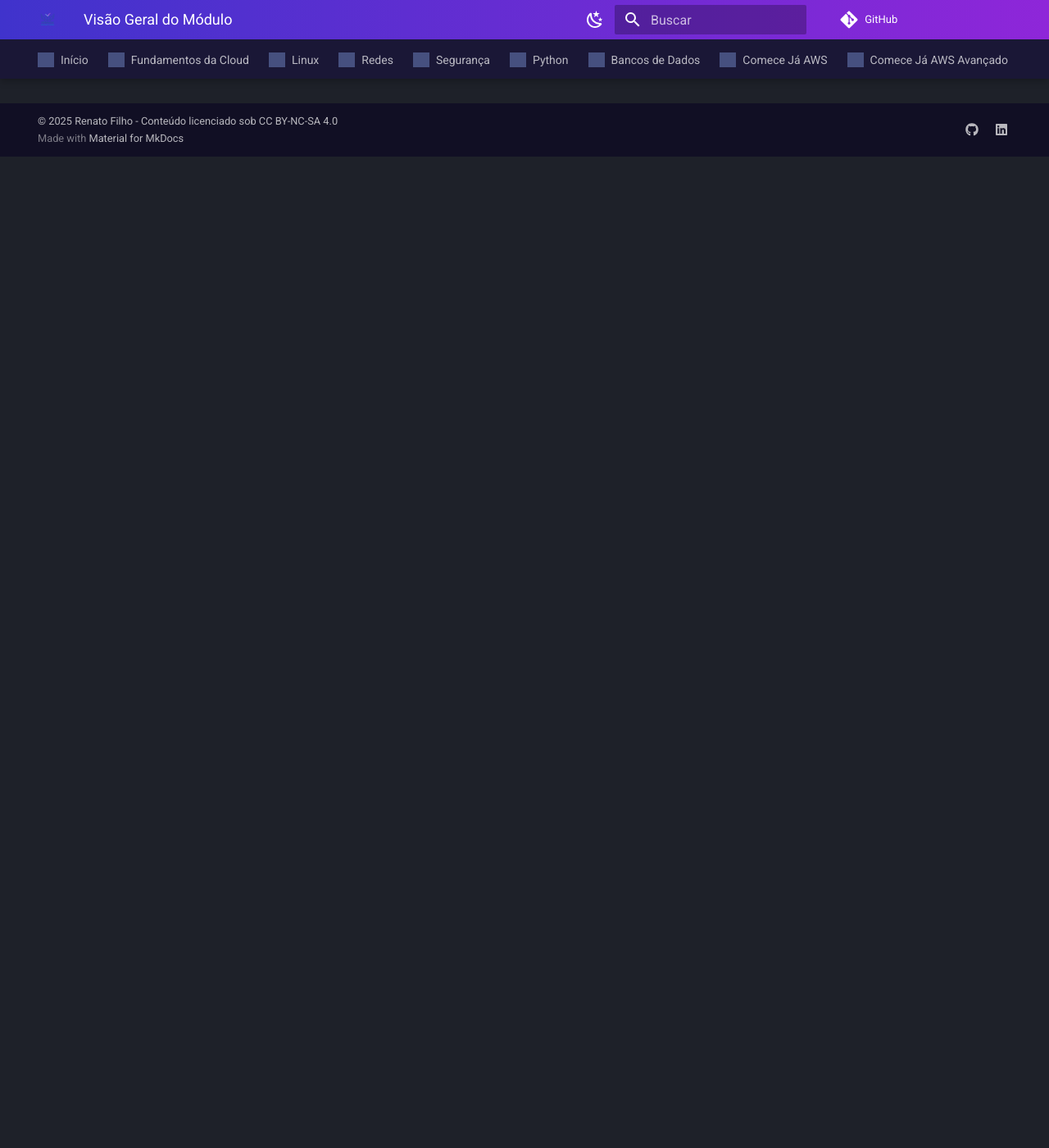
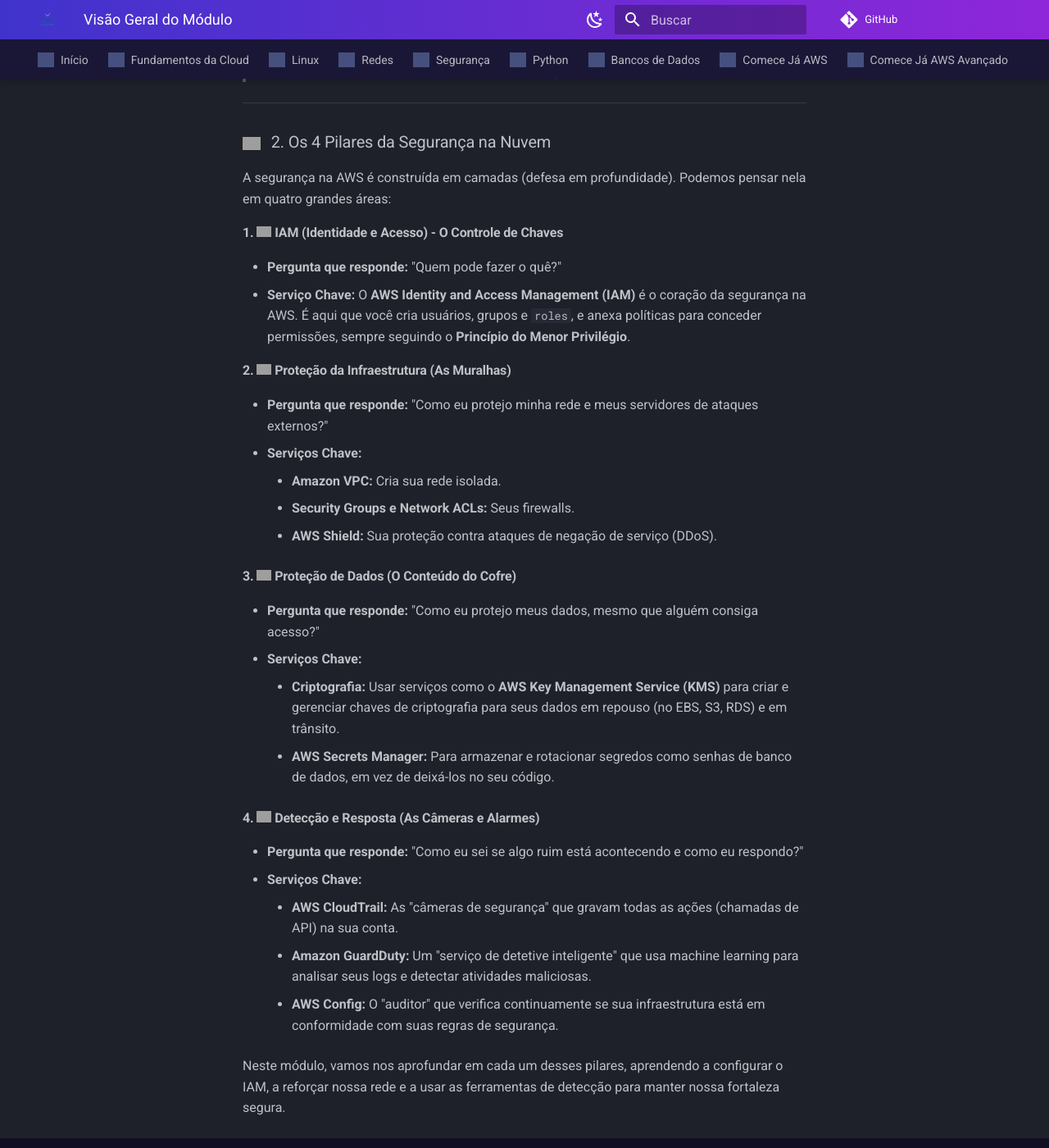
Before and after one commit to RenatofilhoDevandtech/jornada-aws-practitioner, an MkDocs documentation site: the page built from docs/04_Seguranca/index.md, in a window 1280 px wide and 1400 px high, scrolled down 1209 px. Shown: the whole window at 82% size. Built offline with MkDocs 1.6.1 and Material for MkDocs 9.7.7, drawn with Linux system fonts in a browser that asks for light colours; comment, search, counter and statistics services are not loaded; some of the changed text lies outside the part shown; grey boxes are pictures that could not be loaded.

Commit message:
docs(segurança): :lock: aprimora tópicos sobre IAM, criptografia e monitoramento de EC2

```diff
--- a/docs/04_Seguranca/index.md
+++ b/docs/04_Seguranca/index.md
@@ -1 +1,58 @@
 # Visão Geral do Módulo
+# <img src="https://api.iconify.design/mdi/shield-lock-outline.svg?color=currentColor" width="26" style="vertical-align:middle; margin-right:8px;" /> Visão Geral de Segurança: Construindo sua Fortaleza na Nuvem
+
+Na nuvem, a segurança não é um recurso opcional; é a **fundação** sobre a qual tudo é construído. A boa notícia é que a AWS nos dá as ferramentas para criar uma infraestrutura que pode ser muito mais segura do que um data center tradicional. Mas, para isso, precisamos entender as regras do jogo.
+
+A primeira e mais importante regra é o **Modelo de Responsabilidade Compartilhada**.
+
+---
+
+### <img src="https://api.iconify.design/mdi/account-switch-outline.svg?color=currentColor" width="22" style="vertical-align:middle; margin-right:8px;" /> 1. A Regra de Ouro: O Modelo de Responsabilidade Compartilhada
+
+**A Dor que Resolve:** A confusão sobre "Quem é responsável pelo quê na segurança da nuvem?".
+
+**Analogia:** Pense em **"alugar um cofre de alta segurança em um banco"**.
+
+| Responsabilidade da AWS (Segurança **DA** Nuvem) | Sua Responsabilidade (Segurança **NA** Nuvem) |
+| :--- | :--- |
+| **Analogia:** A responsabilidade do **"Banco"**. | **Analogia:** A sua responsabilidade como **"Cliente do Cofre"**. |
+| **O que eles fazem:** A AWS é responsável pela segurança da **infraestrutura física**: os data centers, a segurança dos prédios, a rede global, o hardware e o software que rodam os serviços de nuvem (como a virtualização do EC2). | **O que você faz:** Você é responsável pela segurança **de tudo que você coloca *na* nuvem**: |
+| ✅ Guardas armados na porta do data center. | ✅ O que você guarda dentro da sua "caixa" (seus **dados**). |
+| ✅ Paredes de concreto e controle de acesso. | ✅ Quem tem a **chave** da sua caixa (**permissões do IAM**). |
+| ✅ Fornecimento de energia e refrigeração. | ✅ Se você deixa a **porta da sua caixa trancada** (**configuração de Security Groups**). |
+| ✅ A segurança do hipervisor (a camada de virtualização). | ✅ Se você **criptografa** o ouro dentro da caixa (criptografia de dados). |
+
+> **`!!! tip "O Insight Fundamental"`**
+> A AWS te dá um cofre mais seguro do que você poderia construir. Mas se você deixar a chave debaixo do tapete, a culpa não é do banco.
+
+---
+
+### <img src="https://api.iconify.design/mdi/security.svg?color=currentColor" width="22" style="vertical-align:middle; margin-right:8px;" /> 2. Os 4 Pilares da Segurança na Nuvem
+
+A segurança na AWS é construída em camadas (defesa em profundidade). Podemos pensar nela em quatro grandes áreas:
+
+#### 1. <img src="https://api.iconify.design/logos/aws-iam.svg?color=currentColor" width="18" /> IAM (Identidade e Acesso) - O Controle de Chaves
+* **Pergunta que responde:** "Quem pode fazer o quê?"
+* **Serviço Chave:** O **AWS Identity and Access Management (IAM)** é o coração da segurança na AWS. É aqui que você cria usuários, grupos e `roles`, e anexa políticas para conceder permissões, sempre seguindo o **Princípio do Menor Privilégio**.
+
+#### 2. <img src="https://api.iconify.design/mdi/wall.svg?color=currentColor" width="18" /> Proteção da Infraestrutura (As Muralhas)
+* **Pergunta que responde:** "Como eu protejo minha rede e meus servidores de ataques externos?"
+* **Serviços Chave:**
+    * **Amazon VPC:** Cria sua rede isolada.
+    * **Security Groups e Network ACLs:** Seus firewalls.
+    * **AWS Shield:** Sua proteção contra ataques de negação de serviço (DDoS).
+
+#### 3. <img src="https://api.iconify.design/mdi/lock-pattern.svg?color=currentColor" width="18" /> Proteção de Dados (O Conteúdo do Cofre)
+* **Pergunta que responde:** "Como eu protejo meus dados, mesmo que alguém consiga acesso?"
+* **Serviços Chave:**
+    * **Criptografia:** Usar serviços como o **AWS Key Management Service (KMS)** para criar e gerenciar chaves de criptografia para seus dados em repouso (no EBS, S3, RDS) e em trânsito.
+    * **AWS Secrets Manager:** Para armazenar e rotacionar segredos como senhas de banco de dados, em vez de deixá-los no seu código.
+
+#### 4. <img src="https://api.iconify.design/mdi/radar.svg?color=currentColor" width="18" /> Detecção e Resposta (As Câmeras e Alarmes)
+* **Pergunta que responde:** "Como eu sei se algo ruim está acontecendo e como eu respondo?"
+* **Serviços Chave:**
+    * **AWS CloudTrail:** As "câmeras de segurança" que gravam todas as ações (chamadas de API) na sua conta.
+    * **Amazon GuardDuty:** Um "serviço de detetive inteligente" que usa machine learning para analisar seus logs e detectar atividades maliciosas.
+    * **AWS Config:** O "auditor" que verifica continuamente se sua infraestrutura está em conformidade com suas regras de segurança.
+
+Neste módulo, vamos nos aprofundar em cada um desses pilares, aprendendo a configurar o IAM, a reforçar nossa rede e a usar as ferramentas de detecção para manter nossa fortaleza segura.
```
